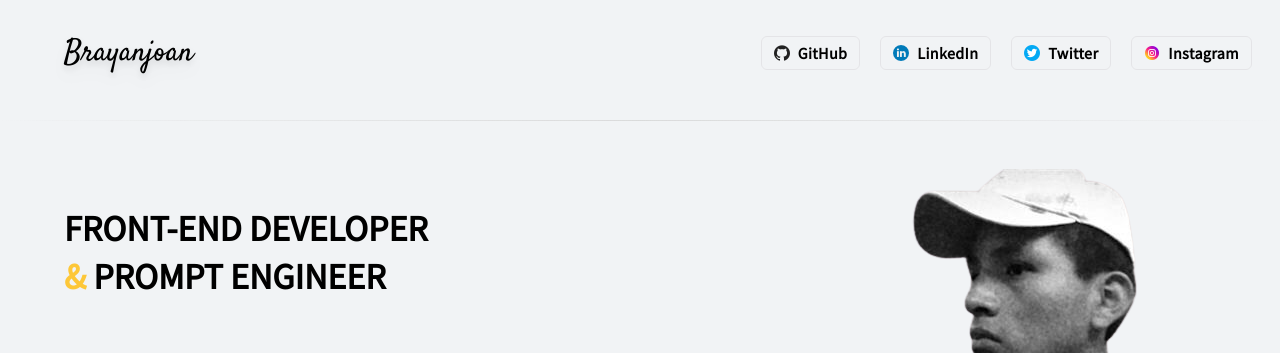
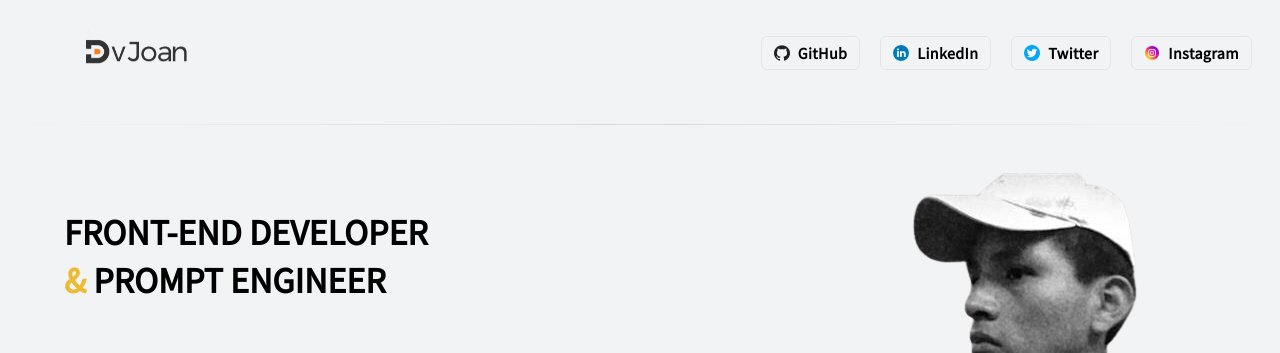
Before and after one commit to kralion/portfolio, a React (Vite) app: page / in a window 1280 px wide. Shown: the top 353 px of the page. Built offline with nearby package versions, Linux system fonts and the light colour scheme.

Commit message:
changes: NewLogo & Icon

```diff
--- a/src/App.jsx
+++ b/src/App.jsx
@@ -12,6 +12,7 @@ import callIcon from "./assets/call.svg";
 import mailIcon from "./assets/mail.svg";
 import Testimonial from "./pages/Testimonial";
 import AOSWrapper from "./utils/AOS";
+import myLogo from "./assets/mylogo.png";
 
 function App() {
   return (
@@ -19,7 +20,8 @@ function App() {
     <div className="App">
       <AOSWrapper>
         <header data-aos="fade-in" data-aos-duration="1000" data-aos-delay="200" className=" flex justify-between ml-16 mr-7 my-7">
-          <h2 className="text-3xl pt-2 font-Satisfy drop-shadow-lg">Brayanjoan</h2>
+          {/* <h2 className="text-3xl pt-2 font-Satisfy drop-shadow-lg">Brayanjoan</h2> */}
+          <img data-aos="flip-up" data-aos-duration="1500" data-aos-delay="300" src={myLogo} height={10} width={150} alt="myLogo" />
           <nav className="font-Source-Sans-Pro font-semibold tracking-wide ">
             <ul className="flex gap-5 mt-2">
               <li><a href="https://github.com/Dv-Joan" target="_blank" rel="noreferrer" >
--- a/src/pages/Home.jsx
+++ b/src/pages/Home.jsx
@@ -13,7 +13,7 @@ function Home() {
           <div data-aos="zoom-out" data-aos-duration="1000" data-aos-delay="200"  >
             <div className="flex flex-col gap-2 mt-10">
               <span className="text-4xl font-semibold">FRONT-END DEVELOPER </span>
-              <span className="text-4xl font-semibold"><span className="text-[#FDC738]  text-4xl"> & </span>PROMPT ENGINEER</span>
+              <span className="text-4xl font-semibold"><span className="text-[#ecbb32]  text-4xl"> & </span>PROMPT ENGINEER</span>
               <span className="text-5xl mt-16 font-black">BRAYAN JOAN P.M</span>
             </div>
             <div className="mt-14 mb-7">
```
Also changed, not shown: public/icon.png, src/assets/mylogo.png (added).
